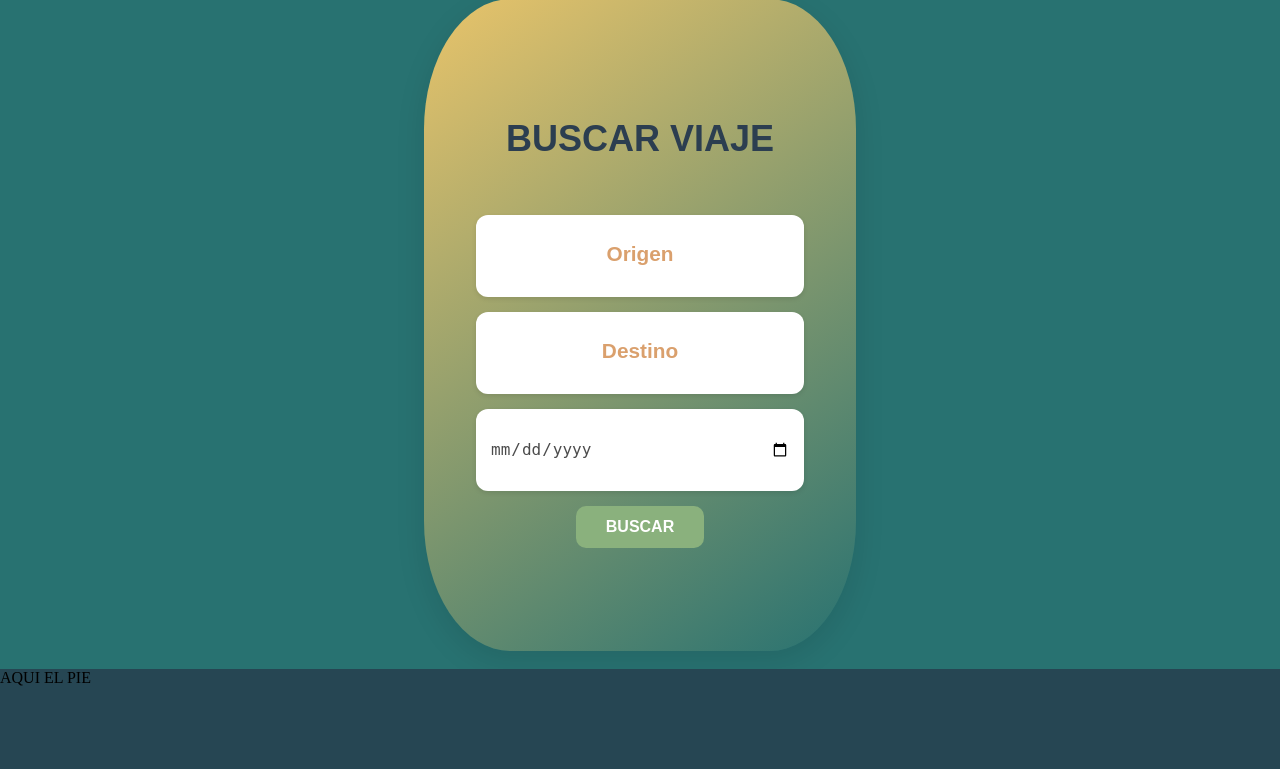
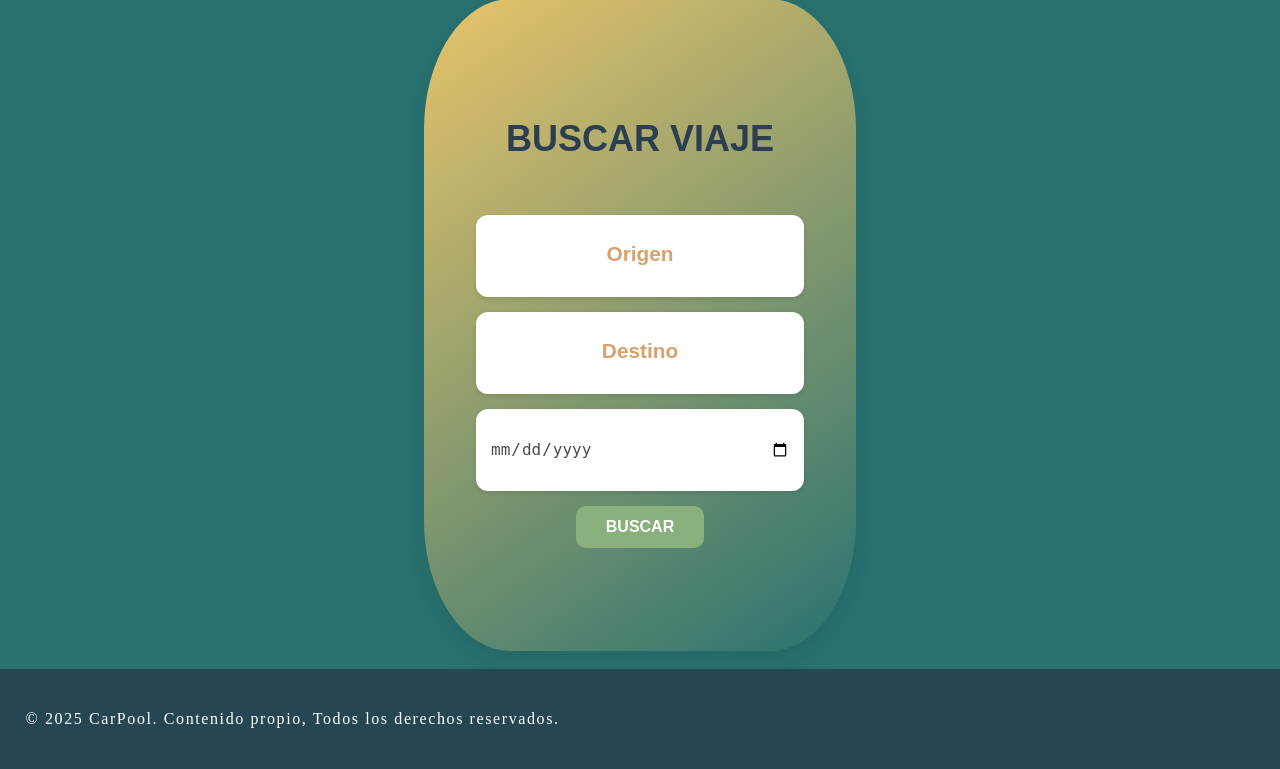
Before and after one commit to Noe-Cam/proyectoFinal, a PHP site: page / in a window 1280 px wide. Shown: the part 466-1235 px from the top of the page. Run offline with PHP 8.4, Linux system fonts and the light colour scheme; the visitor is signed in with stand-in values (Sample User, id 1).

Commit message:
16/04/25

```diff
--- a/css/style.css
+++ b/css/style.css
@@ -583,7 +583,18 @@ form.container {
   height: 100px;
   background-color: #264653 ;
   margin-top: 3%;
+  display: flex;
+  align-items: center;
+  flex-direction: row;
+  justify-content: space-between;
 }
+.derechos{
+  color:white;
+  margin-left: 2%;
+  letter-spacing: 0.1em;
+}
+
+
 @keyframes animate {
   from {
     transform: scale(1);
--- a/css/styleCuerpo.css
+++ b/css/styleCuerpo.css
@@ -262,6 +262,7 @@ width: 0;
 height: 100px;
 background-color: #264653 ;
 margin-top: 3%;
+color:white;
 }
 .oculto{
     display: none;
@@ -391,6 +392,9 @@ margin-top: 3%;
     flex-direction: column;
     margin-left: 1.25rem;
   }
+.error-prompt-wrap ul{
+    list-style: none;
+}
 
   .error-prompt-wrap {
     margin-top: 0.5rem;
--- a/index.php
+++ b/index.php
@@ -7,6 +7,8 @@ session_start();
     <meta charset="UTF-8">
     <meta name="viewport" content="width=device-width, initial-scale=1.0">
     <link rel="stylesheet" href="css/style.css">
+    <!-- css para los iconos -->
+    <link rel="stylesheet" href="https://cdnjs.cloudflare.com/ajax/libs/font-awesome/6.5.0/css/all.min.css">
     <title>Buscar trayectos</title>
 </head>
 <body>
@@ -17,7 +19,13 @@ session_start();
             <a href="subirTrayecto.php">SUBIR TRAYECTO</a>
             <a>CHAT</a>
             <a>MI ZONA</a>
-            <a href="login.php">INICIAR SESIÓN</a>
+            <?php
+            if (!isset($_SESSION["usuario"])){
+                echo '<a href="login.php">INICIAR SESIÓN</a>';
+            } else {
+                echo "<a href=#><i class='fa fa-sign-out' style='font-size:28px;color:white'></i></a>";
+            }
+            ?>
         </nav>
         <div class='img'>
             <div class='fondoIcono'>
@@ -36,7 +44,10 @@ session_start();
                 </form>
             </section>
         </main>
-        <footer class="pie">AQUI EL PIE</footer>
+        <footer class="pie">
+            <p class='derechos'>&copy; 2025 CarPool. Contenido propio, Todos los derechos reservados.</p>
+        </footer>
     </div>
+    <script src='js/index.js'></script>
 </body>
 </html>
--- /dev/null
+++ b/js/index.js
@@ -0,0 +1,5 @@
+const logout=document.querySelector('.fa');
+logout.addEventListener('click',function(e){
+    e.preventDefault();
+    window.location.href = 'utils/logout.php';
+});
--- a/js/subirTrayecto.js
+++ b/js/subirTrayecto.js
@@ -8,6 +8,11 @@ let hora;
 let plazas;
 let descripcion;
 let trayecto;
+const logout=document.querySelector('.fa');
+logout.addEventListener('click',function(e){
+    e.preventDefault();
+    window.location.href = 'utils/logout.php';
+});
 formulario.addEventListener('submit',async (e)=>{
     e.preventDefault();
     let data=new FormData(e.target);
--- a/subirTrayecto.php
+++ b/subirTrayecto.php
@@ -9,6 +9,8 @@ include 'utils/controlLogin.php';
     <meta name="viewport" content="width=device-width, initial-scale=1.0">
     <title>Subir trayecto</title>
     <link rel="stylesheet" href="css/styleCuerpo.css">
+    <!-- css para los iconos -->
+    <link rel="stylesheet" href="https://cdnjs.cloudflare.com/ajax/libs/font-awesome/6.5.0/css/all.min.css">
     <!-- Estilos de leatlet(para el mapa) -->
     <link rel="stylesheet" href="https://unpkg.com/leaflet/dist/leaflet.css"/>
     <!-- script de leaflet (para el mapa) -->
@@ -22,7 +24,7 @@ include 'utils/controlLogin.php';
             <a href="subirTrayecto.php">SUBIR TRAYECTO</a>
             <a>CHAT</a>
             <a>MI ZONA</a>
-            <a href="login.php">INICIAR SESIÓN</a>
+            <a href='#'><i class='fa fa-sign-out' style='font-size:28px;color:white'></i></a>
         </nav>
         <main class='contenido'>
             <!-- div con card resumen trayecto y mapa -->
--- a/utils/controlLogin.php
+++ b/utils/controlLogin.php
@@ -22,6 +22,7 @@ if (!isset($_SESSION["usuario"])){
                                 </p><div class='error-prompt-wrap'>
                                 <ul class='error-prompt-list' role='list'>
                                     <li>Redirigiendo a página de inicio de sesión</li>
+                                    <i class='fa-li fa fa-spinner fa-spin'>
                                 </ul>
                             </div>
                         </div>
--- /dev/null
+++ b/utils/logout.php
@@ -0,0 +1,6 @@
+<?php
+session_start();
+session_unset();
+session_destroy();
+header("Location: ../login.php");
+exit();
```
